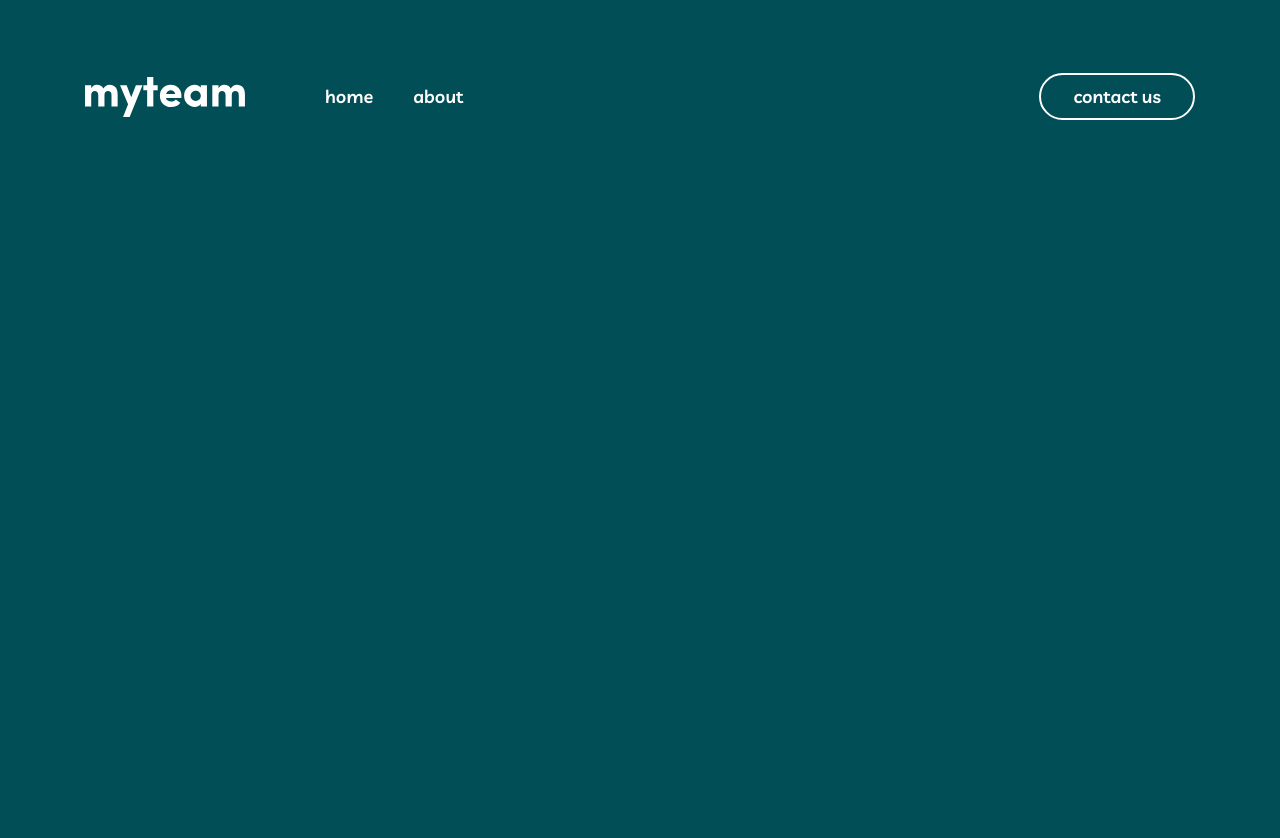
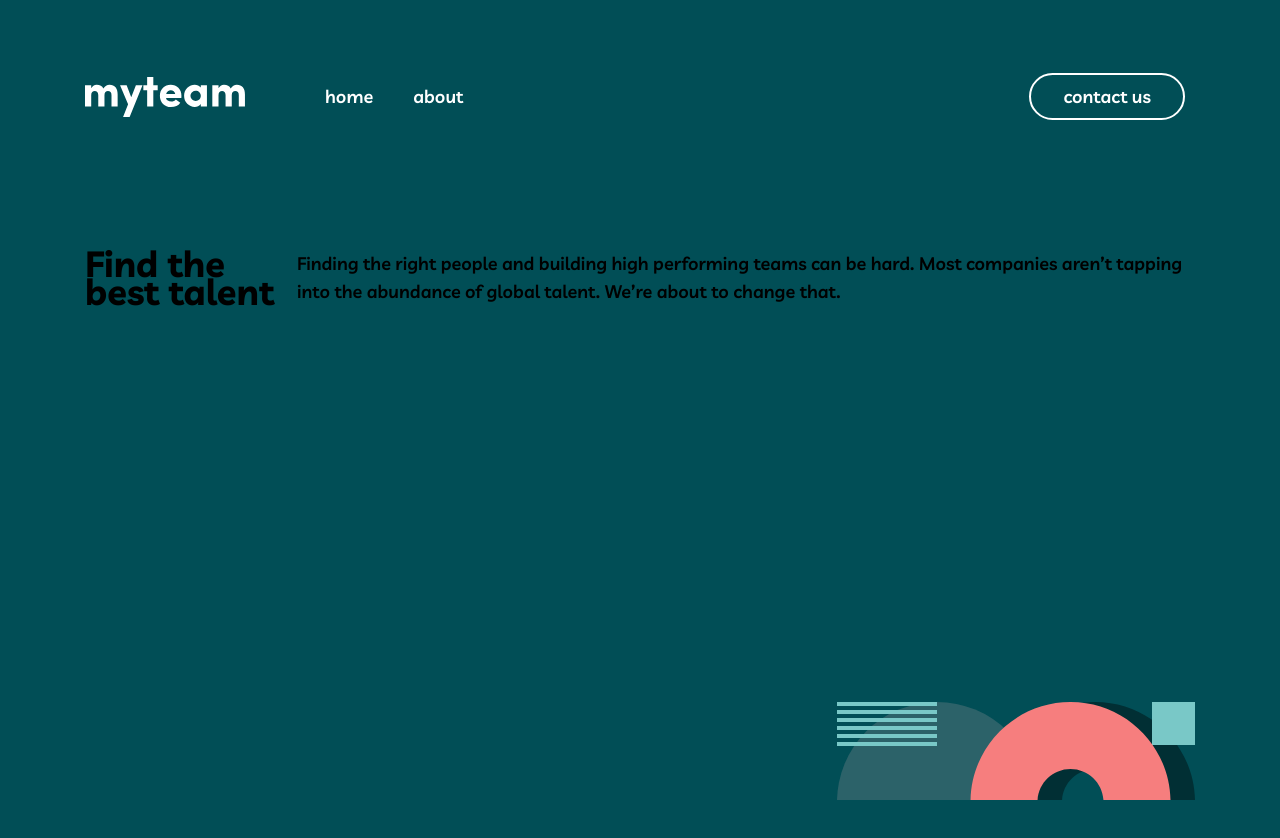
Before and after one commit to TommiKorhonen/myteam, a Next.js app: page / in a window 1280 px wide. Shown: the top 838 px of the page. After the commit the page ends 800 px from the top, so only its background shows below. Built offline with nearby package versions, Linux system fonts and the light colour scheme.

Commit message:
start creating homepage

```diff
--- a/components/navbar/Navbar.tsx
+++ b/components/navbar/Navbar.tsx
@@ -31,6 +31,10 @@ const Navbar = () => {
 export default Navbar;
 
 const Nav = styled.nav`
+  width: 100%;
+  max-width: 1100px;
+  position: fixed;
+  top: 0;
   margin-top: 73px;
   display: flex;
   align-items: center;
--- a/pages/index.tsx
+++ b/pages/index.tsx
@@ -1,12 +1,27 @@
 import type { NextPage } from "next";
 import styled from "styled-components";
 import Button from "../components/button/Button";
+
 import { Container } from "../components/styles/Container";
 
 const Home: NextPage = () => {
   return (
     <HomeStyled>
-      <Container></Container>
+      <Container>
+        <Layout>
+          <TextContent>
+            <h1>Find the best talent</h1>
+            <p>
+              Finding the right people and building high performing teams can be
+              hard. Most companies aren’t tapping into the abundance of global
+              talent. We’re about to change that.
+            </p>
+          </TextContent>
+          <BottomShapes>
+            <img src="/images/bg-pattern-home-2.svg" alt="Your Name" />
+          </BottomShapes>
+        </Layout>
+      </Container>
     </HomeStyled>
   );
 };
@@ -14,5 +29,25 @@ const Home: NextPage = () => {
 export default Home;
 
 const HomeStyled = styled.main`
+  max-height: 100vh;
+  position: relative;
+  overflow: hidden;
+`;
+const TextContent = styled.div`
+  display: flex;
+  align-items: center;
+  justify-content: center;
+  margin-top: 250px;
+`;
+const Layout = styled.div`
   height: 100vh;
+  display: flex;
+  flex-direction: column;
+  justify-content: space-between;
+  align-items: center;
 `;
+
+const BottomShapes = styled.div`
+  transform: translateY(10px);
+  align-self: end;
+`;
```
Also changed, not shown: 1 other file (tests, documents, lock files or other folders).
